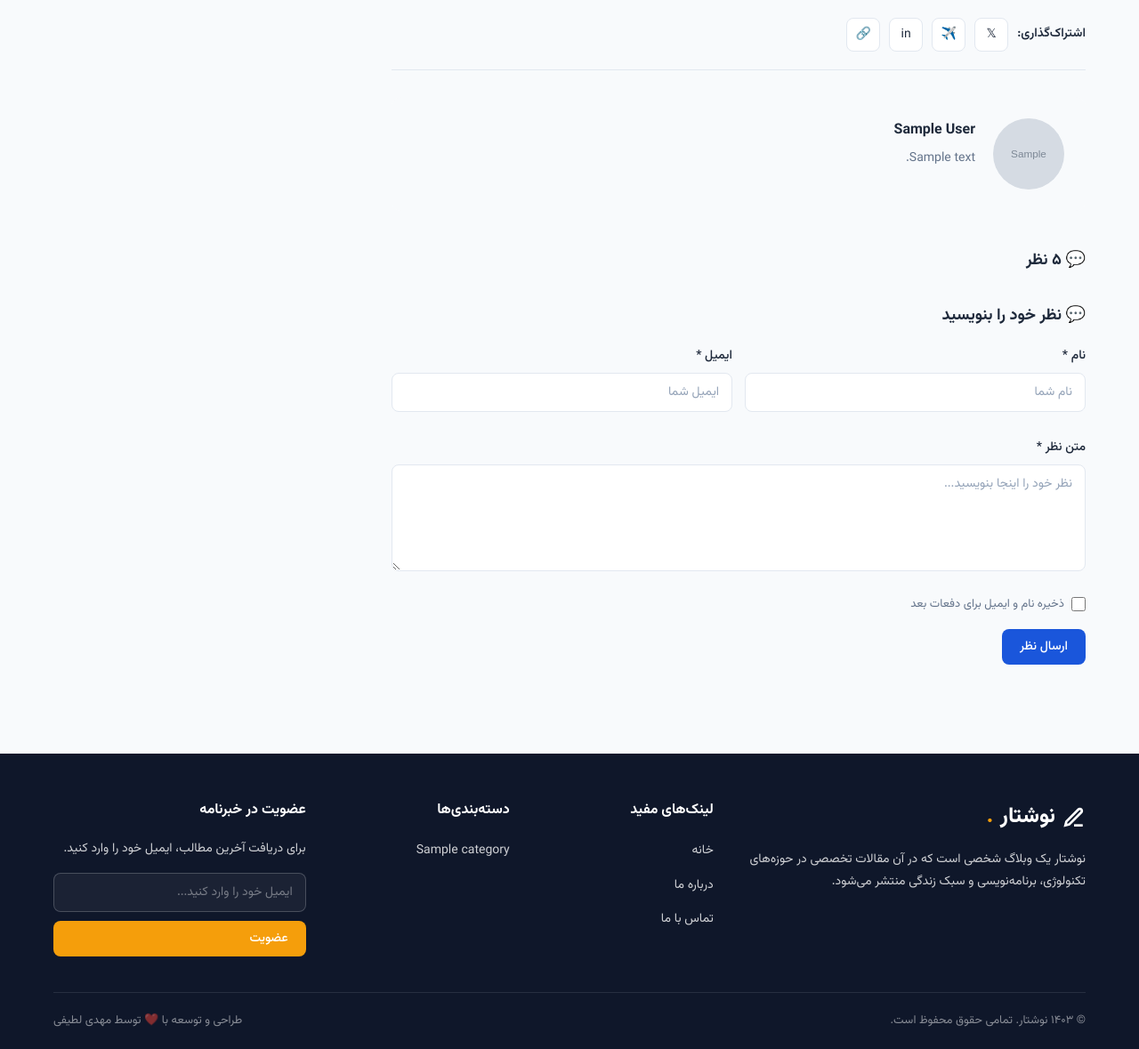
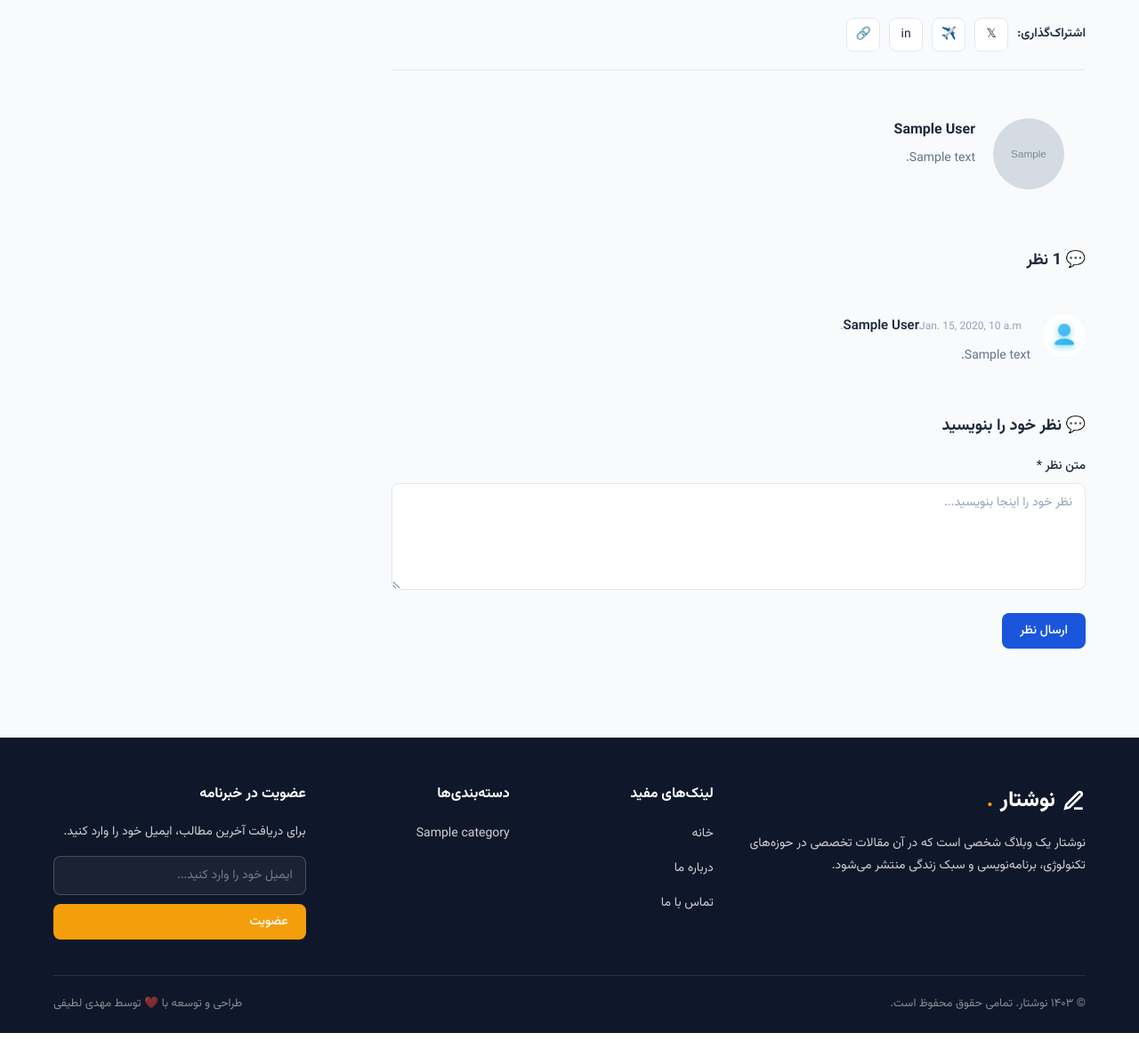
Before and after one commit to MahdiLatifi/Neveshtar-Blog, a Django app: a page that uses core/templates/blog/post.html in a window 1280 px wide. Shown: the part 1009-2188 px from the top of the page at 89% size. Run offline with Django 5.2, Linux system fonts and the light colour scheme; tables that the repository leaves empty hold one stand-in row (values such as "Sample post"); grey boxes marked "Sample" are stand-in pictures.

Commit message:
Showing post's comments in template

```diff
--- a/core/blog/models/posts.py
+++ b/core/blog/models/posts.py
@@ -55,3 +55,6 @@ class Post(models.Model):
     def related_posts(self):
         related_posts = Post.objects.filter(category=self.category, status='published').exclude(pk=self.id)[:3]
         return related_posts
+
+    def all_comments(self):
+        return self.comments.filter(status='approved').order_by('-created_at')
--- a/core/templates/blog/post.html
+++ b/core/templates/blog/post.html
@@ -92,11 +92,14 @@
                             <h3 class="section-title">📌 مطالب مرتبط</h3>
                             <div class="related-grid" id="relatedPosts">
                                 {% for related_post in post.related_posts %}
-                            <div class="related-card"><a href="{% url 'post-detail' slug=related_post.slug %}"><img
+                                    <div class="related-card"><a
+                                            href="{% url 'post-detail' slug=related_post.slug %}"><img
                                             src="{{ related_post.image.url }}"
                                             alt="{{ related_post.title }}">
-                                <div class="body"><span class="post-cat" style="font-size:11px;margin-bottom:6px;">{{ related_post.category.name }}</span>
-                                    <h4>{{ related_post.title }}</h4><span class="date">{{ related_post.published_at }}</span>
+                                        <div class="body"><span class="post-cat"
+                                                                style="font-size:11px;margin-bottom:6px;">{{ related_post.category.name }}</span>
+                                            <h4>{{ related_post.title }}</h4><span
+                                                    class="date">{{ related_post.published_at }}</span>
                                         </div>
                                     </a></div>
                                 {% endfor %}
@@ -106,26 +109,29 @@
 
                     <!-- Comments -->
                     <div class="comments-section">
-                        <h3 class="comment-count">💬 <span id="commentsCountLabel">۵</span> نظر</h3>
-                        <div id="commentsList"></div>
+                        <h3 class="comment-count">💬 <span id="commentsCountLabel">{{ post.all_comments.count }}</span> نظر</h3>
+                        <div id="commentsList">
+                            {% for comment in post.all_comments %}
+                                <div class="comment "><img
+                                        src="{% static 'defaults/1.jpg' %}"
+                                        alt="{{ comment.user.full_name }}">
+                                    <div><span class="name">{{ comment.user.full_name }}</span><span
+                                            class="c-date">{{ comment.created_at }}</span>
+                                        <p>{{ comment.content }}</p>
+{#                                        <button class="reply-btn">↩ پاسخ</button>#}
+                                    </div>
+                                </div>
+                            {% endfor %}
+                        </div>
 
                         <div class="comment-form">
-                            <h3>💬 نظر خود را بنویسید</h3>
-                            <div class="form-row">
-                                <div class="form-group"><label>نام *</label><input type="text" id="commentName"
-                                                                                   placeholder="نام شما"></div>
-                                <div class="form-group"><label>ایمیل *</label><input type="email" id="commentEmail"
-                                                                                     placeholder="ایمیل شما"></div>
-                            </div>
+                            <h3>💬 نظر خود را بنویسید</h3>{% csrf_token %}
                             <div class="form-group"><label>متن نظر *</label><textarea id="commentText"
                                                                                       placeholder="نظر خود را اینجا بنویسید..."></textarea>
                             </div>
-                            <div class="checkbox-group" style="margin-bottom:16px;">
-                                <input type="checkbox" id="saveInfo">
-                                <label for="saveInfo" style="font-size:13px; color:var(--text-light);">ذخیره نام و ایمیل
-                                    برای دفعات بعد</label>
-                            </div>
-                            <button class="btn btn-primary" onclick="submitComment()">ارسال نظر</button>
+                            <button class="btn btn-primary"
+                                    onclick="submitComment('{% url 'post-comment' pk=post.id %}')">ارسال نظر
+                            </button>
                         </div>
                     </div>
                 </div>
```
Lines whose indentation alone changed are shown as unchanged.
